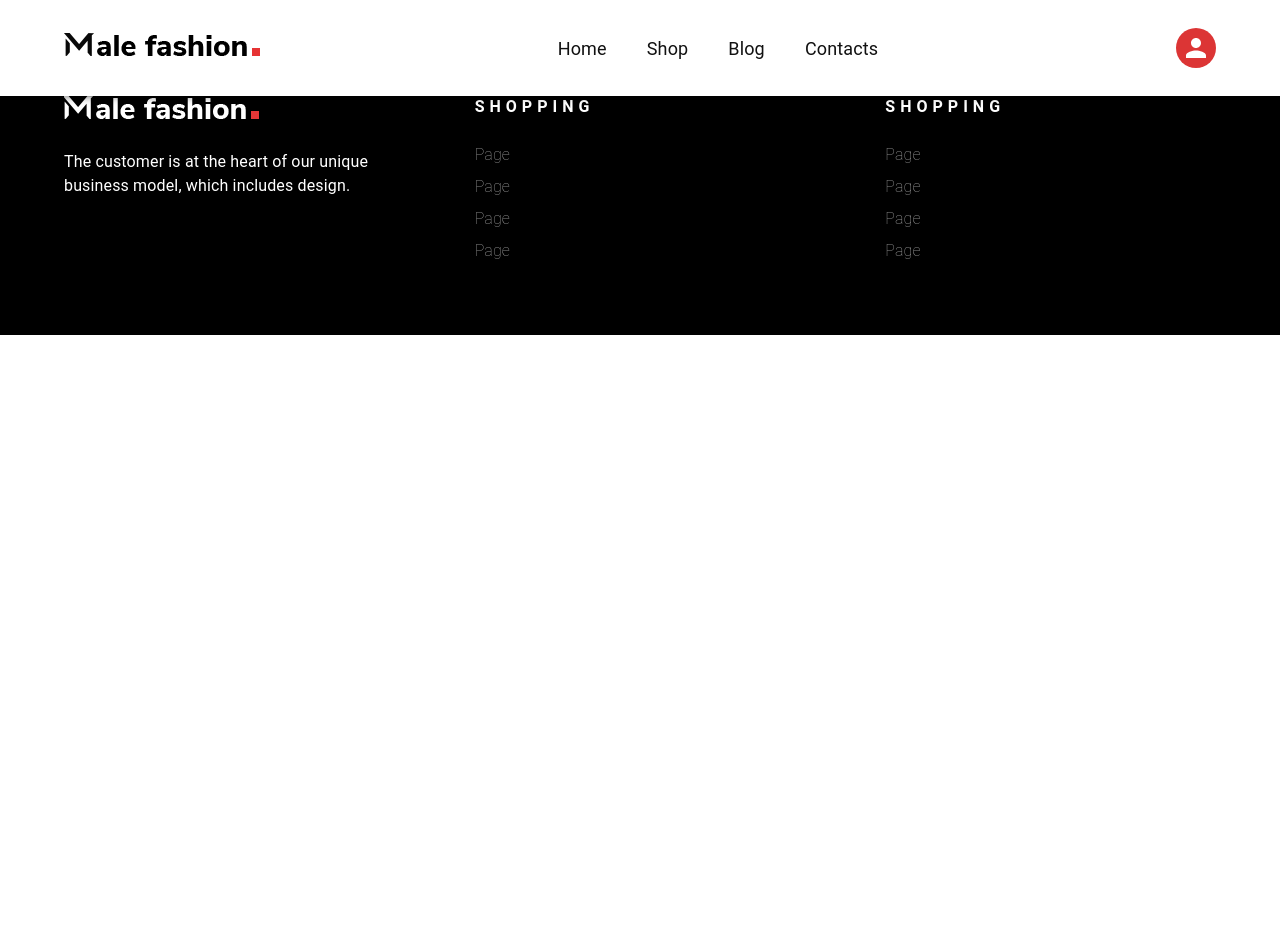
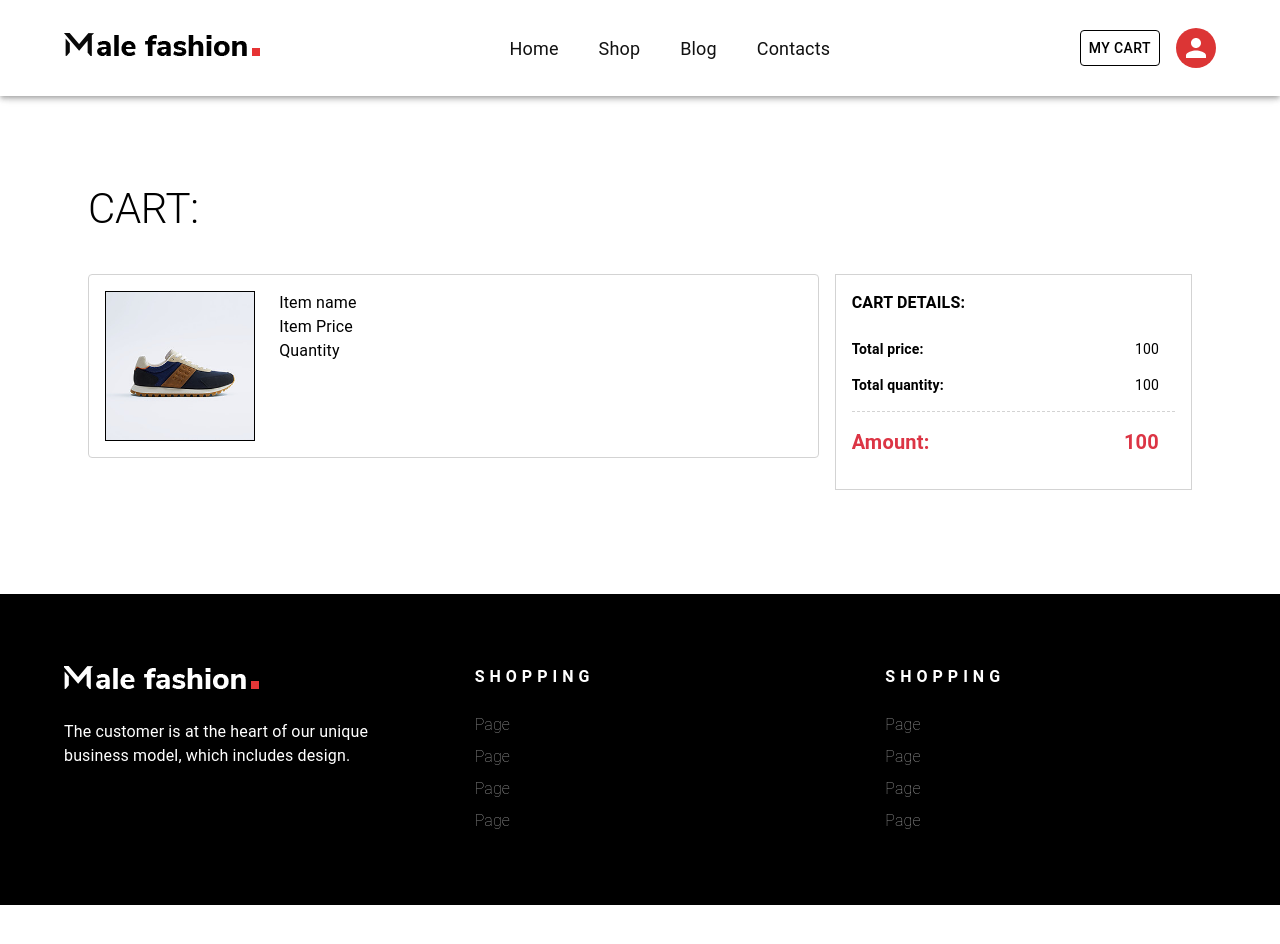
Before and after one commit to chintan-fxisai/E-Commerce, a React (Vite) app in the folder Frontend/: page /cart in a window 1280 px wide. Shown: the top 944 px of the page. Before the commit the page ends 800 px from the top, so only its background shows below. Built offline with nearby package versions, Linux system fonts and the light colour scheme; sample sign-in values are in the browser's storage.

Commit message:
Cart UI created

```diff
--- a/Frontend/src/components/Navbar/Navbar.jsx
+++ b/Frontend/src/components/Navbar/Navbar.jsx
@@ -1,14 +1,14 @@
 import React, { useState } from 'react';
 import './Navbar.css';
-import { NavLink, useNavigate} from 'react-router-dom';
-import {useSelector } from 'react-redux';
+import { NavLink, useNavigate } from 'react-router-dom';
+import { useSelector } from 'react-redux';
 import { selectIsLoggedIn } from '../../redux/loginSlice';
 import Container from '@mui/material/Container';
 import AppBar from '@mui/material/AppBar';
 import Toolbar from '@mui/material/Toolbar';
 import Button from '@mui/material/Button';
-import { Avatar} from '@mui/material';
-import { Box, Stack } from '@mui/material';
+import { Avatar } from '@mui/material';
+import { Box, Stack, IconButton } from '@mui/material';
 import Login from '../Login/Login';
 
 function Navbar() {
@@ -31,8 +31,12 @@ function Navbar() {
     setShowLogin(false);
   };
 
-  const handleAvatarClick = ()=>{
+  const handleAvatarClick = () => {
     navigate('/profile')
+  }
+
+  const handleCartButtonClick = () => {
+    navigate('/cart')
   }
 
   return (
@@ -64,6 +68,16 @@ function Navbar() {
             </Stack>
 
             {isLoggedIn ? (
+
+              <Box sx={{ display: 'flex', alignItems: 'center', gap:2 }}>
+
+                <Button variant="outlined" color="black" onClick={handleCartButtonClick}
+                sx={{
+                  px:1
+                }}>
+                  MY CART
+                </Button>
+
                 <Avatar
                   style={{
                     cursor: 'pointer',
@@ -74,6 +88,7 @@ function Navbar() {
                 >
                   {userInitial}
                 </Avatar>
+              </Box>
             ) : (
               <Button
                 variant="contained"
@@ -90,7 +105,6 @@ function Navbar() {
         </Container>
       </AppBar>
 
-      {/* Login Modal */}
       {showLogin && (
         <Box
           sx={{
--- a/Frontend/src/index.css
+++ b/Frontend/src/index.css
@@ -3,13 +3,13 @@
     padding: 0;
     overflow-x: clip;
 }
+
 body{
     font-family: "Nunito Sans", sans-serif;
     height: 100vh;
     width: 100vw;
 }
 #root{
-    height: 100%;
     width: 100%;
 }
 
--- a/Frontend/src/main.jsx
+++ b/Frontend/src/main.jsx
@@ -1,4 +1,3 @@
-import { StrictMode } from 'react'
 import { createRoot } from 'react-dom/client'
 import './index.css'
 import App from './App'
--- a/Frontend/src/pages/Cart/Cart.jsx
+++ b/Frontend/src/pages/Cart/Cart.jsx
@@ -1,8 +1,89 @@
 import React from 'react'
+import Container from '@mui/material/Container'
+import Typography from '@mui/material/Typography'
+import { Box, Grid } from '@mui/material'
+import Paper from '@mui/material/Paper';
+import PriceComponent from './PriceComponent';
 
 function Cart() {
+
+  const cart = [
+    {
+      image: "/produt-1.jpg",
+      itemname: 'shoes',
+      price: 100.00,
+      Quantity: 2,
+    },
+    {
+      image: "/produt-2.jpg",
+      itemname: 'shirt',
+      price: 89.99,
+      Quantity: 2,
+    },
+    {
+      image: "/produt-3.jpg",
+      itemname: 't-shirt',
+      price: 49.99,
+      Quantity: 2,
+    }
+  ]
+
   return (
-    <div>Cart</div>
+    <>
+      <Container maxWidth="lg" sx={{
+        mt: 20,
+        mb: 10
+      }}>
+        <Box sx={{
+          borderRadius: 1,
+          // boxShadow: '0px 0px 5px 0px black',
+          p: 3
+        }}>
+          <Typography variant="h2" color="initial"
+            sx={{
+              fontSize: 42,
+              mb: 5
+            }}>
+            CART:
+          </Typography>
+
+
+          <Grid container spacing={2}>
+            <Grid size={8} spacing={0}>
+
+              <Paper elevation={0} sx={{ border: '1px solid lightgrey', p: 2 }}>
+                <Grid container>
+                  <Grid size={3}>
+                    <Box sx={{
+                      border: '1px solid black',
+                      width: '150px',
+                      height: '150px',
+                      objectFit: 'contain'
+                    }} >
+                      <img src='/product-1.jpg' style={{
+                        height: '100%',
+                        width: '100%',
+                      }} />
+                    </Box>
+                  </Grid>
+                  <Grid size={9}>
+                    <Typography variant="body1" color="initial">Item name</Typography>
+                    <Typography variant="body1" color="initial">Item Price</Typography>
+                    <Typography variant="body1" color="initial">Quantity</Typography>
+
+                  </Grid>
+                </Grid>
+              </Paper>
+
+            </Grid>
+
+            <PriceComponent />
+          </Grid>
+
+
+        </Box>
+      </Container>
+    </>
   )
 }
 
--- /dev/null
+++ b/Frontend/src/pages/Cart/PriceComponent.jsx
@@ -0,0 +1,29 @@
+import React from 'react'
+import { Grid, Typography, Box } from '@mui/material'
+
+function PriceComponent() {
+    return (
+        <>
+            <Grid size={4} sx={{ border: '1px solid lightgrey', p: 2 }}>
+
+                <Typography variant="body1" color="initial" sx={{ fontWeight: 600, mb: 3 }}>CART DETAILS:</Typography>
+
+                <Box sx={{ display: 'flex', justifyContent: 'space-between' }}>
+                    <Typography variant="body2" color="initial" sx={{ fontWeight: 600, mb: 2 }}>Total price:</Typography>
+                    <Typography variant="body2" color="initial" sx={{ mr: 2 }}>100</Typography>
+                </Box>
+                <Box sx={{ display: 'flex', justifyContent: 'space-between' }}>
+                    <Typography variant="body2" color="initial" sx={{ fontWeight: 600, mb: 2 }}>Total quantity:</Typography>
+                    <Typography variant="body2" color="initial" sx={{ mr: 2 }}>100</Typography>
+                </Box>
+                <Box sx={{ display: 'flex', justifyContent: 'space-between', borderTop: '1px dashed lightgrey', pt: 2 }}>
+                    <Typography variant="body2" color="#dc3545" sx={{ fontWeight: 600, mb: 2, fontSize: 20 }}>Amount:</Typography>
+                    <Typography variant="body2" color="#dc3545" sx={{ mr: 2, textAlign: 'right', fontSize: 20, fontWeight: 600 }}>100</Typography>
+                </Box>
+
+            </Grid>
+        </>
+    )
+}
+
+export default PriceComponent
--- a/Frontend/src/pages/Profile/Profile.jsx
+++ b/Frontend/src/pages/Profile/Profile.jsx
@@ -84,7 +84,7 @@ function Profile() {
 
             <Grid container spacing={2} >
 
-              <Grid item xs={12} sm={6}>
+              <Grid  xs={12} sm={6}>
                 <TextField
                   label="First Name"
                   fullWidth
--- a/Frontend/src/pages/Shop/ProductDetail.jsx
+++ b/Frontend/src/pages/Shop/ProductDetail.jsx
@@ -21,8 +21,8 @@ function ProductDetail() {
                         </Grid>
                         <Grid size={{ lg: 9 }}>
                             <Typography variant="h3" color="initial">{selectedProduct.name}</Typography>
-                            <Typography variant="body1" color="initial" fontWeight={600} style={{display:'inline'}}>{`Price: `}</Typography>
-                            <Typography variant="body1" color="initial" marginBottom={2} style={{display:'inline'}}>{selectedProduct.price}</Typography>
+                            <Typography variant="body1" color="initial" fontWeight={600} style={{display:'inline'}}>{`Price: $`}</Typography>
+                            <Typography variant="body1" color="initial" marginBottom={2} style={{display:'inline', fontWeight:600}}>{selectedProduct.price}</Typography>
                             <Typography variant="body1" color="initial" fontWeight={600} style={{marginTop:4}}>{`Details: `}</Typography>
                             <Typography variant="body2" color="initial">{`${selectedProduct.description}`}</Typography>
 
--- a/Frontend/src/pages/Shop/ShopItem.jsx
+++ b/Frontend/src/pages/Shop/ShopItem.jsx
@@ -73,7 +73,7 @@ function ShopItem({ Image, ItemName, ItemPrice, onClick }) {
                                 }}>{`$${ItemPrice}`}
                             </Typography>
 
-                            <IconButton className={'show-cart'}
+                            {/* <IconButton
                                 aria-label="cart"
                                 disableRipple
                                 sx={{
@@ -84,7 +84,7 @@ function ShopItem({ Image, ItemName, ItemPrice, onClick }) {
                                     sx={{
                                         width: 30,
                                     }} />
-                            </IconButton>
+                            </IconButton> */}
                         </Box>
                     </Box>
                 </Paper>
```
Lines whose indentation alone changed are shown as unchanged.
